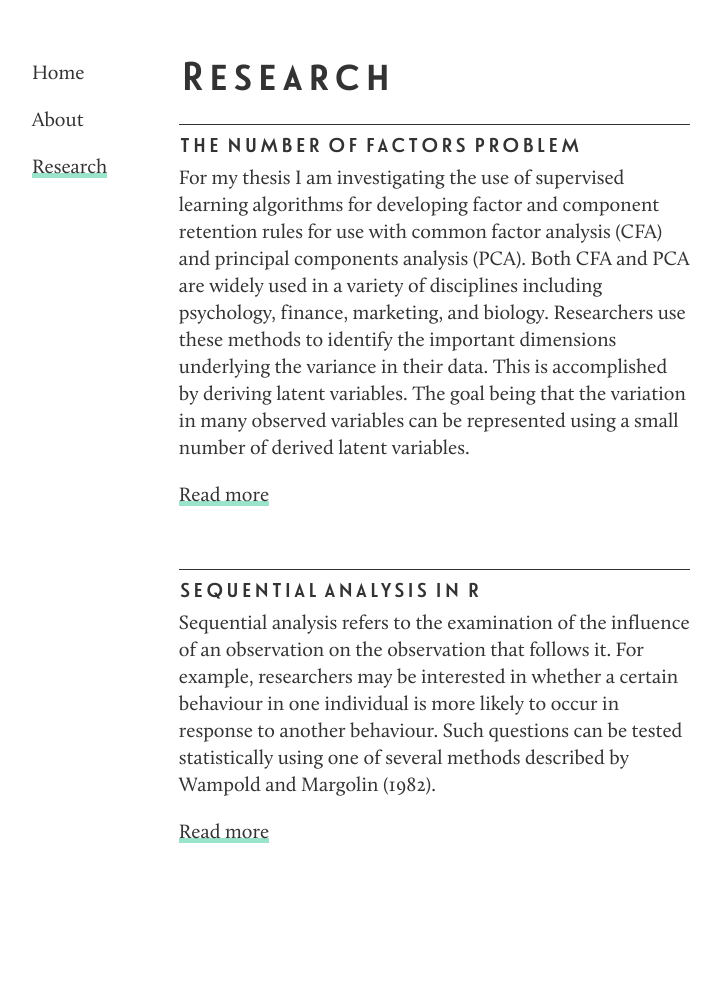
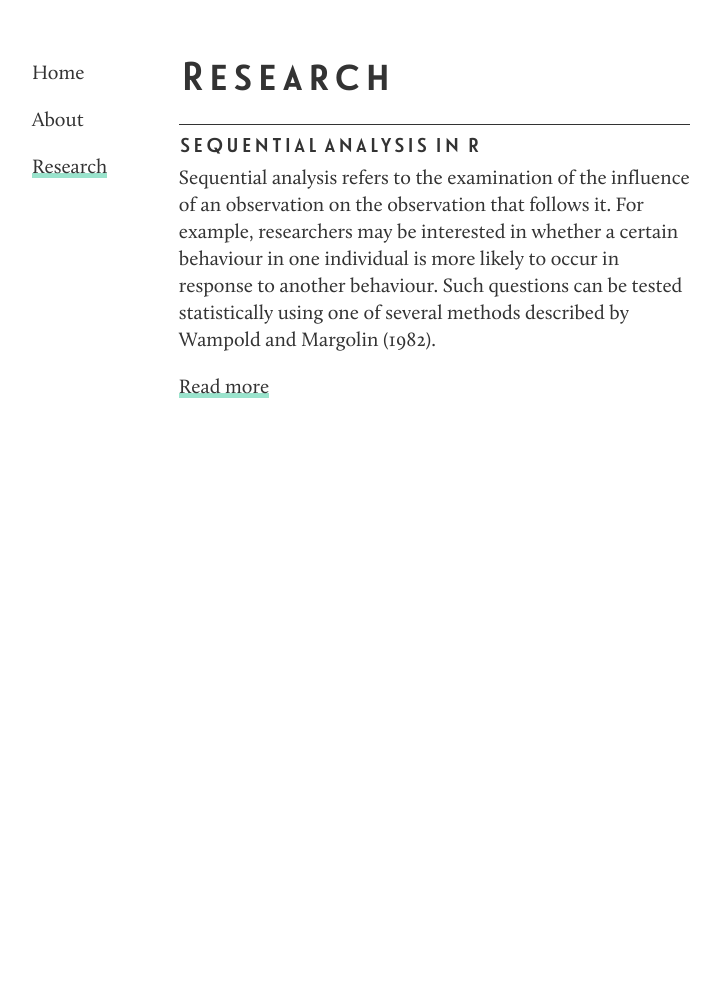
Before and after one commit to zakarydraper/zakarydraper.github.io, a Jekyll site: the page built from blog.html, in a window 1280 px wide. Shown: the whole page, without its empty margins (28-749 px from the left). Built offline with Jekyll 4.4.1, drawn with Linux system fonts in a browser that asks for light colours; after the commit the page ends 900 px from its top, so only the background shows below that.

Commit message:
Remove post

```diff
--- a/_posts/2018-10-26-sequential-analysis-in-r.md
+++ b/_posts/2018-10-26-sequential-analysis-in-r.md
@@ -4,6 +4,6 @@ Sequential analysis refers to the examination of the influence of an observation
 
 Functions for running these analyses in R are provided here. These R programs are based on programs written by Brian O'Connor for SPSS, SAS, and Fortran 77, which are available at his [website](https://people.ok.ubc.ca/brioconn/).
 
-For more information see:
+#### Reference
 
 O'Connor, B. P. (1999). Simple and flexible SAS and SPSS programs for analyzing lag-sequential categorical data. *Behavior Research Methods, Instrumentation, and Computers, 31,* 718–726.
--- a/_posts/2018-10-26-the-number-of-factors-problem.md
+++ /dev/null
@@ -1,9 +0,0 @@
----
----
-For my thesis I am investigating the use of supervised learning algorithms for developing factor and component retention rules for use with common factor analysis (CFA) and principal components analysis (PCA). Both CFA and PCA are widely used in a variety of disciplines including psychology, finance, marketing, and biology. Researchers use these methods to identify the important dimensions underlying the variance in their data. This is accomplished by deriving latent variables. The goal being that the variation in many observed variables can be represented using a small number of derived latent variables.
-
-Unfortunately, both CFA and PCA derive a number of latent variables equal to the number of observed variables in the dataset. Many of these derived variables describe only trivial amounts of variance in the observed variables, are not easily interpretable, and are unlikely to replicate in future studies (that is, they are idiosyncratic to the data at hand). Because of this, it is necessary for the researcher to discard many of the derived variables in order to reach a solution that is meaningful. Discarding too many latent variables means that the researcher will be throwing away useful information; discarding too few means that at least one of the latent variables is not meaningful and interpreting it could be misleading. As such, is it important to retain exactly the correct number of latent variables.
-
-The number of latent variables retained is a subjective decision made by the researchers. There are no perfect rules for making this determination and it is likely that there never can be. Statisticians have proposed a variety of methods to help with this decision, each being more or less successful depending on the characteristics of the data. The current gold standard method is parallel analysis which involves retaining only those latent variables which describe more variance in the observed variables than latent variables derived from randomly generated datasets. Although parallel analysis is highly accurate under many conditions, its accuracy diminishes under conditions which are common to real-world datasets, such as low component or factor loadings.
-
-For my thesis, I am utilizing supervised learning algorithms to integrate several previously developed methods into a single, highly accurate method that is applicable to datasets with a variety of characteristics. This novel approach to the number of factors problem should be as accurate or better than any one of the previously proposed methods.
--- a/index.html
+++ /dev/null
@@ -1,4 +0,0 @@
----
-title: Home
----
-<h1>Zakary Draper</h1>
```
Also changed, not shown: index.md (added, +4 -0 lines).
